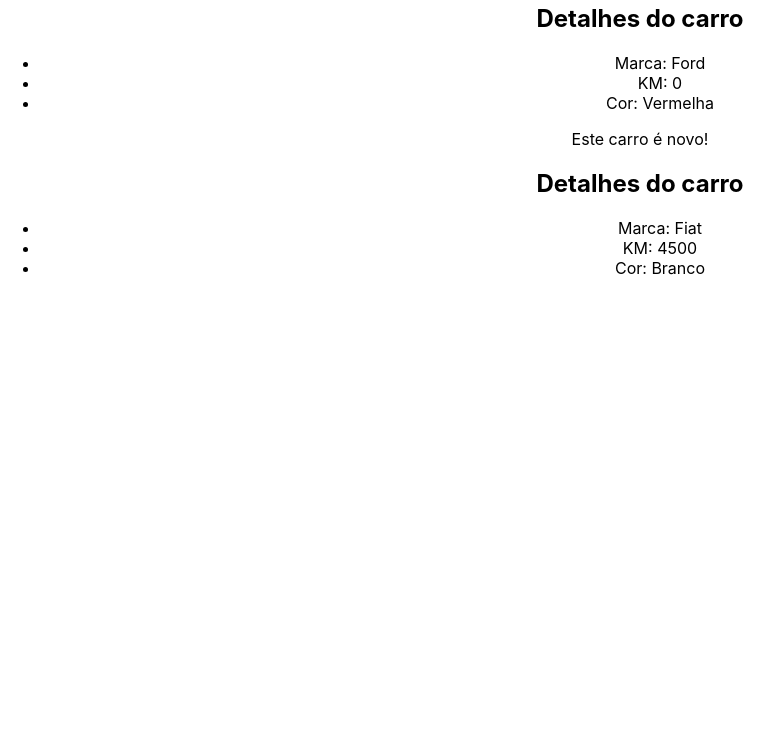
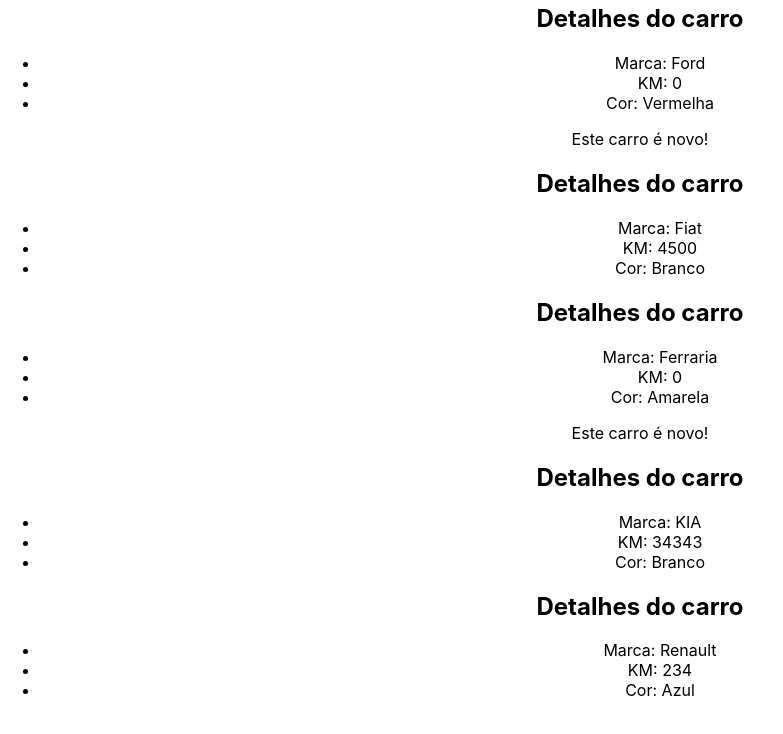
Before and after one commit to Nathrds/react-hora-de-codar, a React (Create React App) app in the folder 3_AVANCANDO_EM_REACT/avancando/: page / in a window 1280 px wide. Shown: the part 1737-2471 px from the top of the page, without its empty margins (0-783 px from the left). Built offline with nearby package versions, Linux system fonts and the light colour scheme.

Commit message:
renderização de lista em componente

```diff
--- a/3_AVANCANDO_EM_REACT/avancando/src/App.js
+++ b/3_AVANCANDO_EM_REACT/avancando/src/App.js
@@ -13,6 +13,12 @@
   const name2 = "Joaquim";
 
   const [userName] = useState('Maria');
+
+  const cars = [
+    {id: 1, brand: "Ferraria", color: "Amarela", newCar: true, km: 0},
+    {id: 2, brand: "KIA", color: "Branco", newCar: false, km: 34343},
+    {id: 3, brand: "Renault", color: "Azul", newCar: false, km: 234},
+  ];
 
   return (
     <div className="App">
@@ -36,6 +42,10 @@
       {/* reaproveitamento */}
       <CarDetails brand='Ford' color="Vermelha" km={0}  newCar={true}/>
       <CarDetails brand='Fiat' color="Branco" km={4500}  newCar={false}/>
+      {/* loop em array de objetos */}
+      {cars.map((car) => (
+        <CarDetails brand={car.brand} color={car.color} km={car.km} newCar={car.newCar} />
+      ))}
     </div>
   );
 }
```
